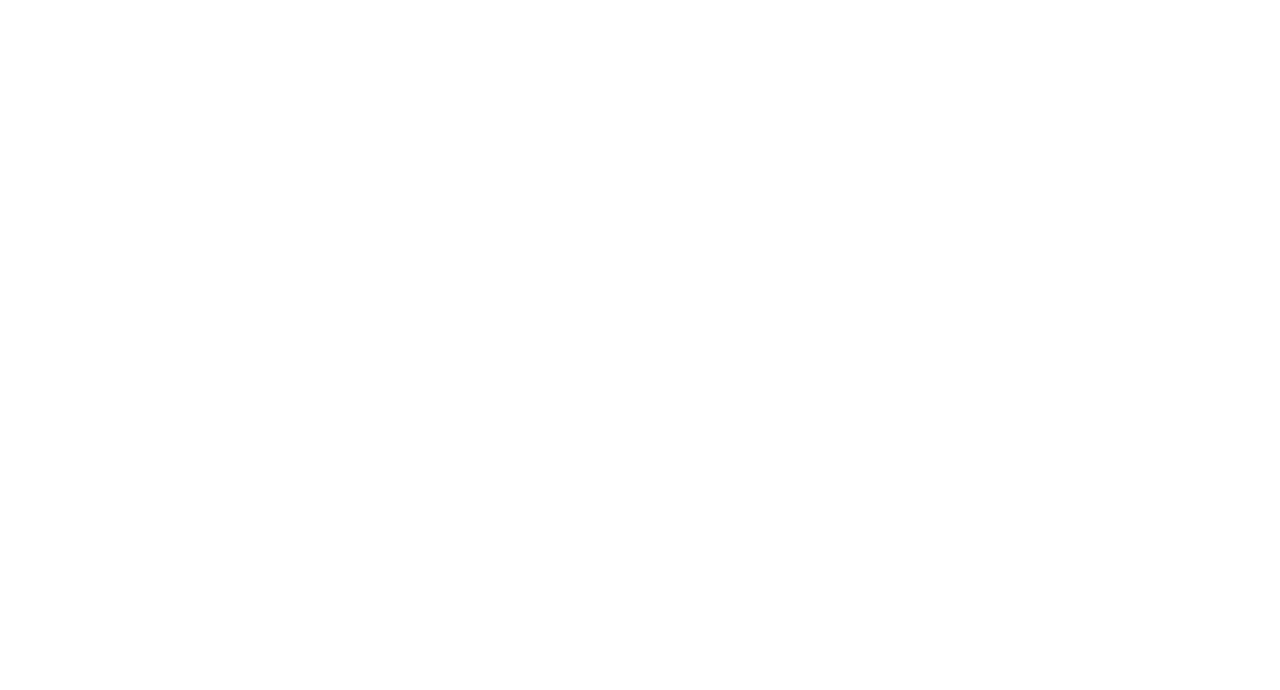
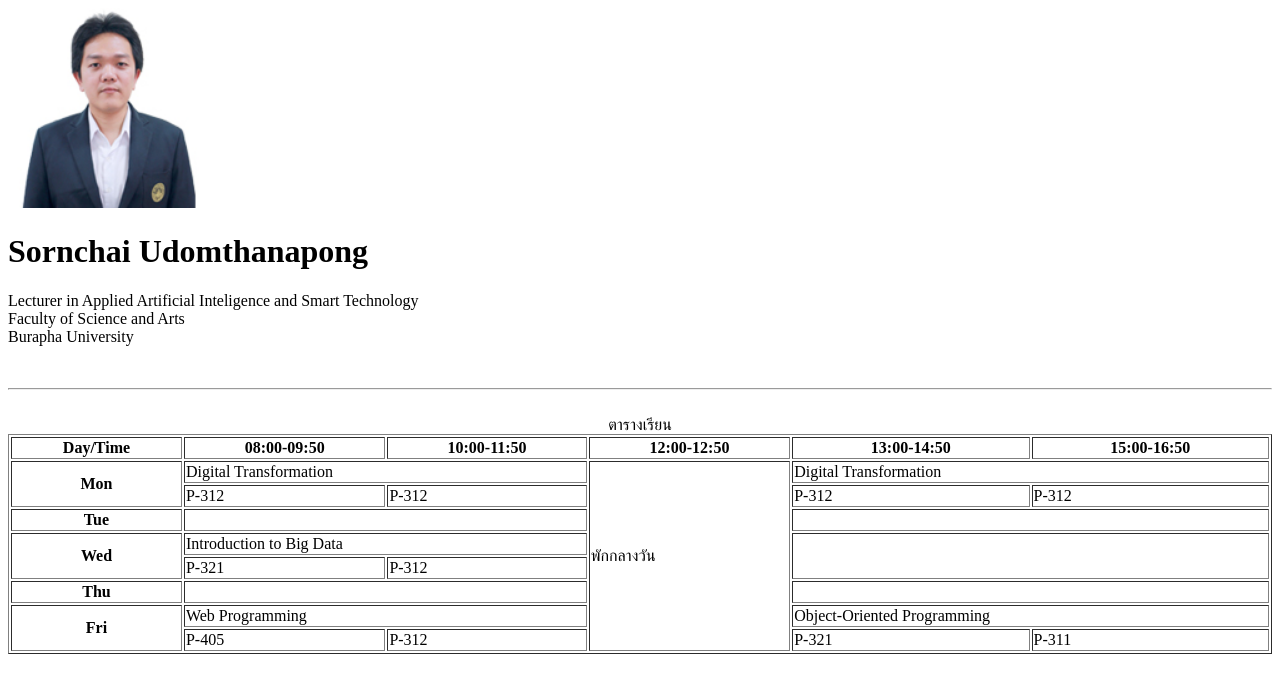
Before and after one commit to sornchaigo/Web-Programming, a plain HTML site: page lab1/index.html in a window 1280 px wide. Drawn offline with Linux system fonts and the light colour scheme.

Commit message:
Lab1: add profile and scheduler

```diff
--- a/lab1/index.html
+++ b/lab1/index.html
@@ -8,6 +8,74 @@
 </head>
 
 <body>
+    <img src="/img/sornchai.jpg" height="200" alt="Sornchai Udomthanapong">
+    <h1>Sornchai Udomthanapong</h1>
+
+    <div>
+        <p>Lecturer in Applied Artificial Inteligence and Smart Technology <br>
+            Faculty of Science and Arts <br>
+            Burapha University</p>
+    </div>
+    &nbsp;
+    <hr>
+    &nbsp;
+    <table border="1" width="100%">
+        <caption>ตารางเรียน</caption>
+        <thead>
+            <tr>
+                <th>Day/Time</th>
+                <th>08:00-09:50</th>
+                <th>10:00-11:50</th>
+                <th>12:00-12:50</th>
+                <th>13:00-14:50</th>
+                <th>15:00-16:50</th>
+            </tr>
+        </thead>
+        <tbody>
+            <tr>
+                <th rowspan="2">Mon</th>
+                <td colspan="2">Digital Transformation</td>
+                <td rowspan="8">พักกลางวัน</td>
+                <td colspan="2">Digital Transformation</td>
+            </tr>
+            <tr>
+                <td>P-312</td>
+                <td>P-312</td>
+                <td>P-312</td>
+                <td>P-312</td>
+            </tr>
+            <tr>
+                <th>Tue</th>
+                <td colspan="2"></td>
+                <td colspan="2"></td>
+            </tr>
+            <tr>
+                <th rowspan="2">Wed</th>
+                <td colspan="2">Introduction to Big Data</td>
+                <td rowspan="2" colspan="2"></td>
+            </tr>
+            <tr>
+                <td>P-321</td>
+                <td>P-312</td>
+            </tr>
+            <tr>
+                <th>Thu</th>
+                <td colspan="2"></td>
+                <td colspan="2"></td>
+            </tr>
+            <tr>
+                <th rowspan="2">Fri</th>
+                <td colspan="2">Web Programming</td>
+                <td colspan="2">Object-Oriented Programming</td>
+            </tr>
+            <tr>
+                <td>P-405</td>
+                <td>P-312</td>
+                <td>P-321</td>
+                <td>P-311</td>
+            </tr>
+        </tbody>
+    </table>
 </body>
 
 </html>
```
Also changed, not shown: img/sornchai.jpg (added).
